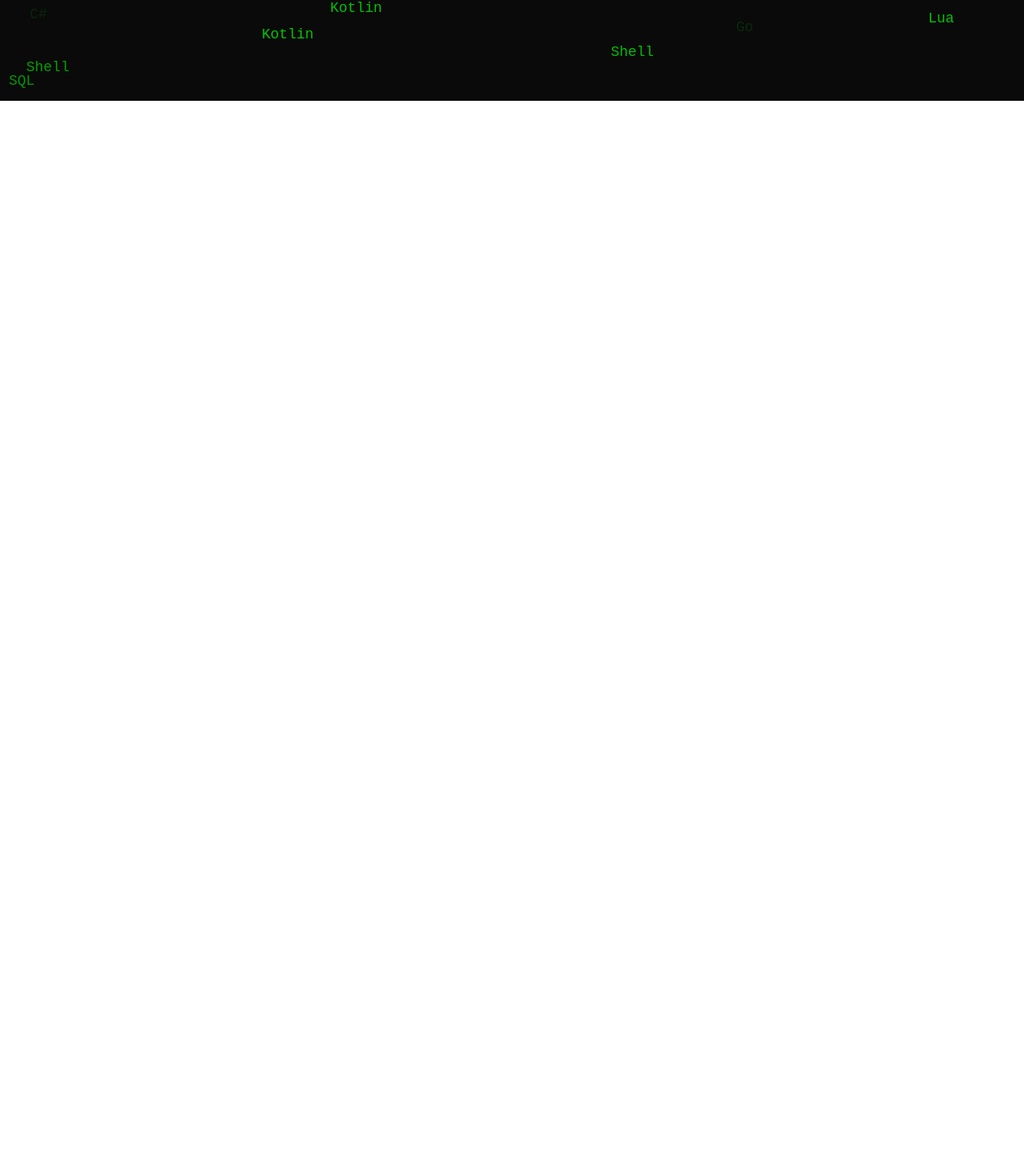
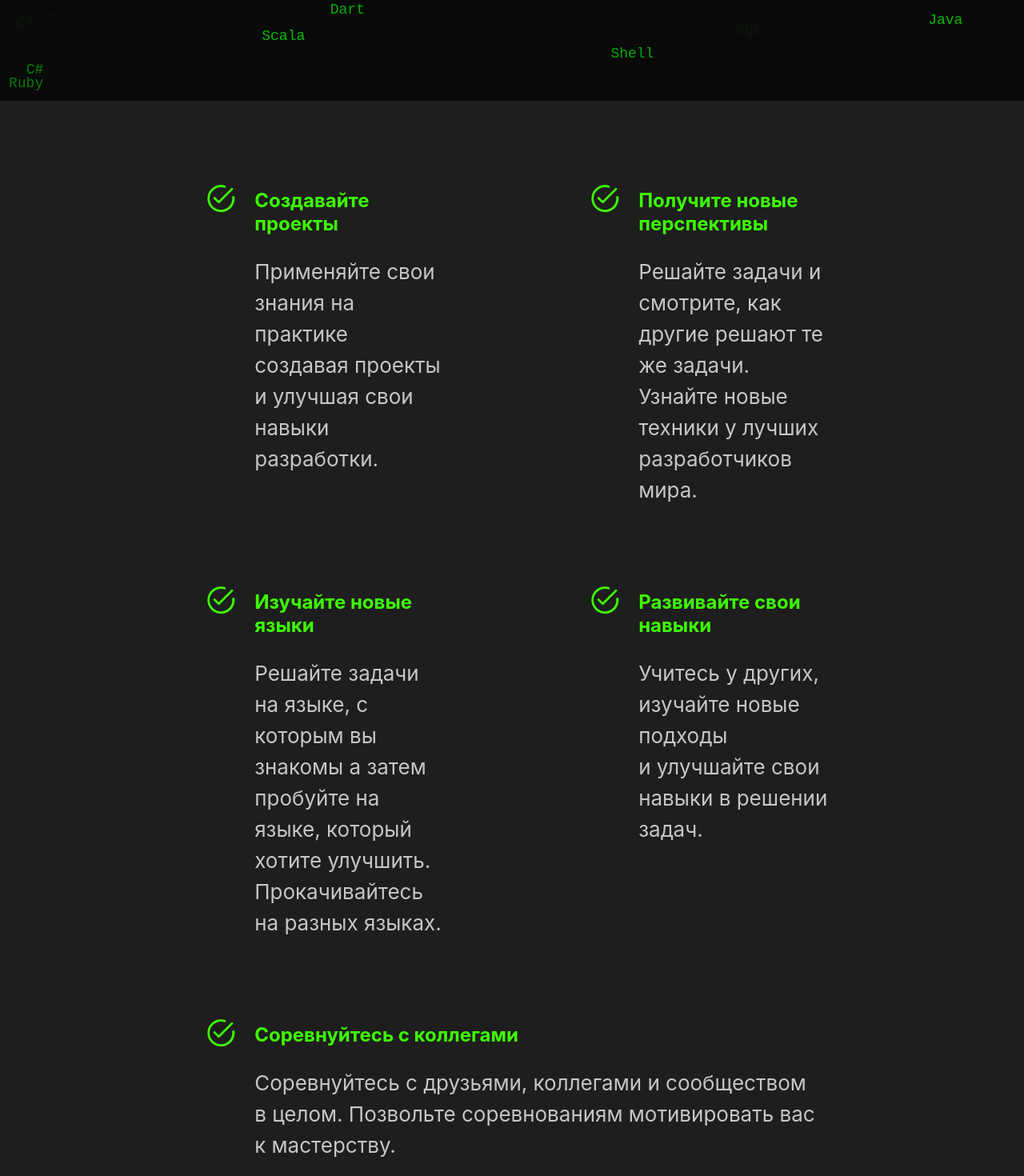
Before and after one commit to nafana123/CodeTrek_frontend, a React (Create React App) app: page / in a window 1280 px wide. Shown: the part 696-2166 px from the top of the page at 80% size. Before the commit the page ends 822 px from the top, so only its background shows below. Built offline with nearby package versions, Linux system fonts and the light colour scheme.

Commit message:
add finf out more

```diff
--- a/src/Routes.js
+++ b/src/Routes.js
@@ -1,14 +1,14 @@
 import React from 'react';
 import { Routes, Route } from 'react-router-dom';
 import RegisterPage from './pages/RegisterPage/RegisterPage';
-import MainSection from "./components/MainSection/MainSection";
+import MainPage from "./pages/MainPage/MainPage";
 import LoginPage from "./pages/LoginPage/LoginPage";
 import Dashboard from "./Dashboard/Dashboard";
 
 const AppRoutes = () => {
     return (
         <Routes>
-            <Route path="/" element={<MainSection />} />
+            <Route path="/" element={<MainPage />} />
             <Route path="/register" element={<RegisterPage />} />
             <Route path="/login" element={<LoginPage />} />
             <Route path="/dashboard" element={<Dashboard />} />
--- a/src/components/Header/Header.js
+++ b/src/components/Header/Header.js
@@ -21,7 +21,9 @@ const Header = () => {
     return (
         <header className="header">
             <nav className="navLinks">
-                <a href="#home">Home</a>
+                <Link to="/">Главная</Link>
+
+
                 <a href="#about">About</a>
                 <a href="#new">New</a>
             </nav>
--- a/src/components/MainSection/MainSection.js
+++ /dev/null
@@ -1,54 +0,0 @@
-import React from 'react';
-import { Button } from 'primereact/button';
-import './MainSection.css';
-
-const MainSection = () => {
-    const languages = [
-        'JavaScript', 'Python', 'C++', 'Java', 'PHP', 'Ruby', 'Go', 'Kotlin', 'Swift', 'Rust', 'C#', 'TypeScript',
-        'SQL', 'Scala', 'Perl', 'Lua', 'Haskell', 'Dart', 'Shell'
-    ];
-
-    const generateCodeLines = (count) => {
-        const lines = [];
-        for (let i = 0; i < count; i++) {
-            const randomLanguage = languages[Math.floor(Math.random() * languages.length)];
-            lines.push(`${randomLanguage}`);
-        }
-        return lines;
-    };
-
-    const scrollToSection = (sectionId) => {
-        const element = document.getElementById(sectionId);
-        if (element) {
-            element.scrollIntoView({ behavior: 'smooth' });
-        }
-    };
-
-    return (
-        <>
-            <section className="main-section">
-                <div className="content">
-                    <h1>Добро пожаловать в CodeTrek</h1>
-                    <p>Решай задачи, улучшай свои навыки и участвуй в соревнованиях</p>
-                    <div className="buttons">
-                        <Button label="Начать" className="p-button-rounded p-button-primary p-button-lg" />
-                        <Button
-                            label="Узнать больше"
-                            className="p-button-rounded p-button-secondary p-button-lg ml-2"
-                            onClick={() => scrollToSection('info-sections')}
-                        />
-                    </div>
-                </div>
-                <div className="code-rain">
-                    {generateCodeLines(55).map((line, index) => (
-                        <span key={index} style={{ animationDuration: `${Math.random() * 5 + 5}s`, left: `${Math.random() * 100}%`, top: `${Math.random() * 100}%` }}>
-                            {line}
-                        </span>
-                    ))}
-                </div>
-            </section>
-        </>
-    );
-};
-
-export default MainSection;
--- a/src/components/MainSection/MainSection.css
+++ b/src/pages/MainPage/MainPage.css
@@ -87,6 +87,35 @@
     white-space: nowrap;
     animation: codeFall linear infinite, fadeInOut 4s ease-in-out infinite;
 }
+.info-section {
+    display: flex;
+    flex-wrap: wrap;
+    justify-content: space-between;
+    padding: 60px 160px; /* Увеличенные отступы сверху и снизу */
+    background: #1E1E1E;
+    color: #E0E0E0;
+}
+
+.info-content {
+    flex: 1 1 calc(50% - 32px); /* Ширина колонок 50% */
+    padding: 30px 80px; /* Увеличенные отступы внутри */
+    border-radius: 0; /* Убираем закругленные углы */
+    box-shadow: none; /* Убираем тень */
+    margin-left: 2%;
+}
+
+.info-content h2 {
+    font-size: 24px;
+    margin-bottom: 10px;
+    color: #3DFF00;
+}
+
+.info-content p {
+    font-size: 26px;
+    line-height: 1.5; /* Увеличиваем межстрочный интервал для читаемости */
+    color: #C5C6C7;
+}
+
 
 
 @keyframes fadeInOut {
--- /dev/null
+++ b/src/pages/MainPage/MainPage.js
@@ -0,0 +1,99 @@
+import React from 'react';
+import { Button } from 'primereact/button';
+import './MainPage.css';
+import { Link } from "react-router-dom";
+
+const MainPage = () => {
+    const languages = [
+        'JavaScript', 'Python', 'C++', 'Java', 'PHP', 'Ruby', 'Go', 'Kotlin', 'Swift', 'Rust', 'C#', 'TypeScript',
+        'SQL', 'Scala', 'Perl', 'Lua', 'Haskell', 'Dart', 'Shell'
+    ];
+
+    const generateCodeLines = (count) => {
+        const lines = [];
+        for (let i = 0; i < count; i++) {
+            const randomLanguage = languages[Math.floor(Math.random() * languages.length)];
+            lines.push(`${randomLanguage}`);
+        }
+        return lines;
+    };
+
+    const scrollToSection = (sectionId) => {
+        const element = document.getElementById(sectionId);
+        if (element) {
+            element.scrollIntoView({ behavior: 'smooth' });
+        }
+    };
+
+    return (
+        <>
+            <section className="main-section">
+                <div className="content">
+                    <h1>Добро пожаловать в CodeTrek</h1>
+                    <p>Решай задачи, улучшай свои навыки и участвуй в соревнованиях</p>
+                    <div className="buttons">
+                        <Link to="/register">
+                            <Button label="Начать" className="p-button-rounded p-button-primary p-button-lg" />
+                        </Link>
+                        <Button
+                            label="Узнать больше"
+                            className="p-button-rounded p-button-secondary p-button-lg ml-2"
+                            onClick={() => scrollToSection('info-sections')}
+                        />
+                    </div>
+                </div>
+                <div className="code-rain">
+                    {generateCodeLines(55).map((line, index) => (
+                        <span key={index} style={{ animationDuration: `${Math.random() * 5 + 5}s`, left: `${Math.random() * 100}%`, top: `${Math.random() * 100}%` }}>
+                            {line}
+                        </span>
+                    ))}
+                </div>
+            </section>
+
+            <section id="info-sections" className="info-section">
+                <div className="info-content" style={{ display: 'flex', alignItems: 'flex-start' }}>
+                    <i className="pi pi-check-circle" style={{ fontSize: '34px', color: '#3DFF00', marginRight: '25px', marginTop: '15px' }}></i>
+                    <div>
+                        <h2>Создавайте проекты</h2>
+                        <p>Применяйте свои знания на практике<br /> создавая проекты и улучшая свои навыки<br /> разработки.</p>
+                    </div>
+                </div>
+
+                <div className="info-content" style={{ display: 'flex', alignItems: 'flex-start' }}>
+                    <i className="pi pi-check-circle" style={{ fontSize: '34px', color: '#3DFF00', marginRight: '25px', marginTop: '15px' }}></i>
+                    <div>
+                        <h2>Получите новые перспективы</h2>
+                        <p>Решайте задачи и смотрите, как другие решают те же задачи. Узнайте новые техники у лучших разработчиков мира.</p>
+                    </div>
+                </div>
+
+                <div className="info-content" style={{ display: 'flex', alignItems: 'flex-start' }}>
+                    <i className="pi pi-check-circle" style={{ fontSize: '34px', color: '#3DFF00', marginRight: '25px', marginTop: '15px' }}></i>
+                    <div>
+                        <h2>Изучайте новые языки</h2>
+                        <p>Решайте задачи на языке, с которым вы знакомы а затем пробуйте на языке, который хотите улучшить. Прокачивайтесь на разных языках.</p>
+                    </div>
+                </div>
+
+                <div className="info-content" style={{ display: 'flex', alignItems: 'flex-start' }}>
+                    <i className="pi pi-check-circle" style={{ fontSize: '34px', color: '#3DFF00', marginRight: '25px', marginTop: '15px' }}></i>
+                    <div>
+                        <h2>Развивайте свои навыки</h2>
+                        <p>Учитесь у других, изучайте новые подходы<br /> и улучшайте свои навыки в решении задач.</p>
+                    </div>
+                </div>
+
+                <div className="info-content" style={{ display: 'flex', alignItems: 'flex-start' }}>
+                    <i className="pi pi-check-circle" style={{ fontSize: '34px', color: '#3DFF00', marginRight: '25px', marginTop: '15px' }}></i>
+                    <div>
+                        <h2>Соревнуйтесь с коллегами</h2>
+                        <p>Соревнуйтесь с друзьями, коллегами и сообществом<br /> в целом. Позвольте соревнованиям мотивировать вас <br /> к мастерству.</p>
+                    </div>
+                </div>
+            </section>
+        </>
+    );
+};
+
+export default MainPage;
```
